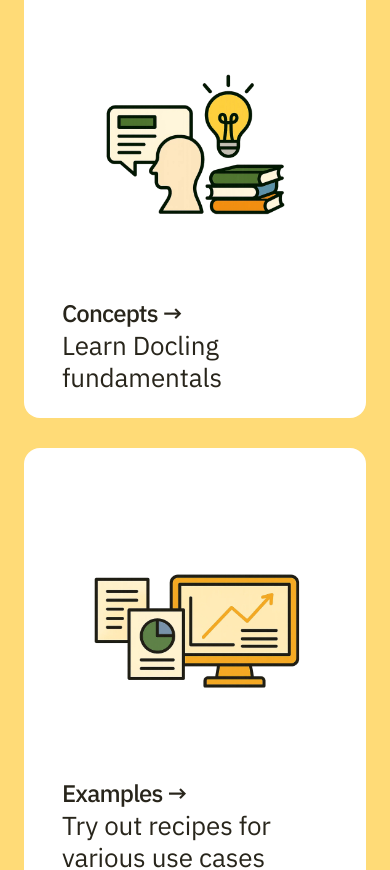
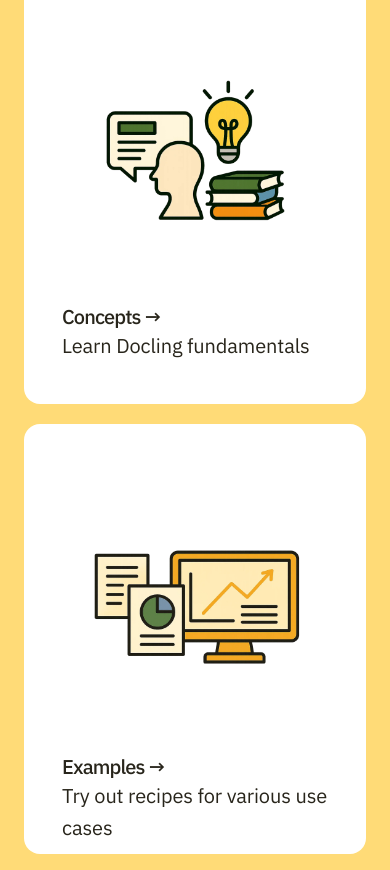
Before and after one commit to docling-project/website, a Next.js app: page / in a window 390 px wide. Shown: the part 3718-4588 px from the top of the page. Built offline with nearby package versions, Linux system fonts and the light colour scheme.

Commit message:
layout fixes

```diff
--- a/src/components/header/styles.module.scss
+++ b/src/components/header/styles.module.scss
@@ -3,7 +3,7 @@
 
 .header {
   background: var(--primary-offwhite);
-  padding: var(--spacer-3) var(--spacer-4);
+  padding: var(--spacer-3) 20px;
   color: var(--primary-black);
   @include media-breakpoint-down(xl) {
     padding: var(--spacer-3) var(--spacer-1);
--- a/src/components/pages/Home/GetStarted/styles.module.scss
+++ b/src/components/pages/Home/GetStarted/styles.module.scss
@@ -14,8 +14,10 @@
 }
 .cardContainer {
   display: flex;
-  justify-content: center;
   align-items: center;
   flex-wrap: wrap;
   gap: 30px;
+  @include media-breakpoint-down(1100) {
+    gap: 20px;
+  }
 }
--- a/src/components/pages/Home/TrasnformContent/styles.module.scss
+++ b/src/components/pages/Home/TrasnformContent/styles.module.scss
@@ -6,9 +6,8 @@
 }
 .section {
   display: flex;
-  gap: var(--spacer-8);
-  align-items: flex-start;
-  justify-content: center;
+  align-items: center;
+  justify-content: space-between;
   padding: 56px 0px;
   @include media-breakpoint-down(xl) {
     gap: var(--spacer-4);
--- a/src/components/pages/Home/WhyChoose/styles.module.scss
+++ b/src/components/pages/Home/WhyChoose/styles.module.scss
@@ -15,7 +15,12 @@
 .cardContainer {
   display: flex;
   justify-content: center;
+
   align-items: center;
   flex-wrap: wrap;
   gap: 30px;
+  @include media-breakpoint-down(xl) {
+    gap: var(--spacer-4);
+    padding: 0px;
+  }
 }
--- a/src/components/ui/Card/styles.module.scss
+++ b/src/components/ui/Card/styles.module.scss
@@ -9,24 +9,19 @@
   border-radius: var(--spacer-2);
   color: var(--primary-body);
   background-color: var(--primary-white);
-  width: 653px;
-  @include media-breakpoint-down(1385) {
-    flex-basis: 45%;
-    height: 450px;
+  width: 653px !important;
+  flex-basis: 49% !important;
+
+  @media (max-width: 1100px) {
+    width: 400px !important;
+    flex-basis: 48% !important;
+    padding: 16px;
+    height: 430px !important;
   }
 
-  @include media-breakpoint-down(1100) {
-    width: 450px;
-    padding: 24px;
-  }
-  @include media-breakpoint-down(lg) {
-    width: fit-content;
-    flex-basis: 40%;
-    padding: 16px;
-  }
   @include media-breakpoint-down(md) {
-    width: 100%;
-    flex-basis: 100%;
+    width: 100% !important;
+    flex-basis: 100% !important;
     padding: 38px;
   }
   &_text {
@@ -42,6 +37,9 @@
     @include media-breakpoint-down(1100) {
       font-size: 24px !important;
     }
+    @include media-breakpoint-down(lg) {
+      font-size: 20px !important;
+    }
   }
   &_detail {
     line-height: 32px !important;
@@ -49,6 +47,9 @@
     text-align: left;
     @include media-breakpoint-down(1100) {
       font-size: 26px !important;
+    }
+    @include media-breakpoint-down(lg) {
+      font-size: 20px !important;
     }
   }
   &_image {
--- a/src/styles/_layout.scss
+++ b/src/styles/_layout.scss
@@ -10,7 +10,6 @@
 
 .container-wide {
   @include make-container(48px);
-
   @include media-breakpoint-up(xxl) {
     max-width: 1400px !important;
     padding: 0px 40px;
@@ -22,7 +21,7 @@
     }
     @include media-breakpoint-down(mlg) {
       max-width: 100%;
-      padding: 0px 16px;
+      padding: 0px 32px;
     }
   }
 }
```
